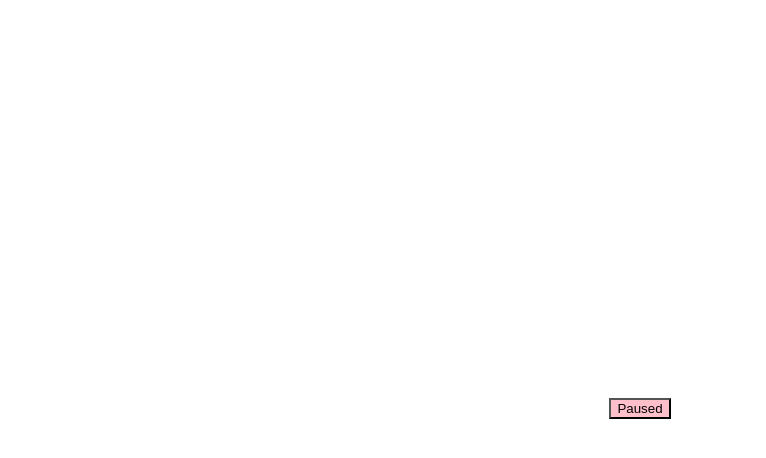
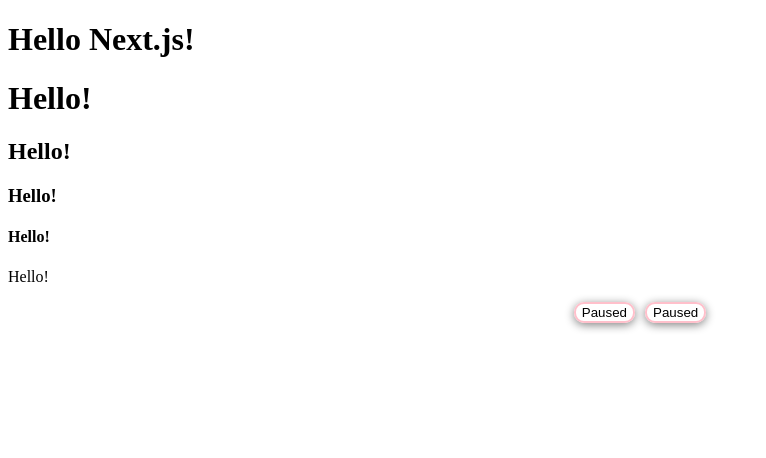
Before and after one commit to virtual-bar/multi-source-audio-POC, a Next.js app: page / in a window 1280 px wide. Shown: the top 458 px of the page, without its empty margins (0-766 px from the left). Built offline with nearby package versions, Linux system fonts and the light colour scheme.

Commit message:
working example

```diff
--- /dev/null
+++ b/components/AudioTrack.tsx
@@ -0,0 +1,25 @@
+import React, { useState, useEffect } from 'react';
+import { Button } from './styles';
+
+const Master = ({ audioElement }) => {
+  const [playing, setPlaying] = useState(false);
+
+  const togglePlaying = () => {
+    setPlaying(!playing);
+    audioElement.paused ? audioElement.play() : audioElement.pause();
+  };
+
+  return (
+    <>
+      <Button
+        data-playing={playing}
+        className="control-play"
+        role="switch"
+        onClick={togglePlaying}
+      >
+        {playing ? 'Playing' : 'Paused'}
+      </Button>
+    </>
+  );
+};
+export default Master;
--- a/components/Master.tsx
+++ b/components/Master.tsx
@@ -1,35 +1,33 @@
-import React, { useState, useEffect } from 'react';
+import React from 'react';
+import AudioTrack from './AudioTrack';
 import styled from 'styled-components';
-import { flexCentered, Button } from './styles';
+import { flexCentered } from '../components/styles';
 
 const ButtonContainer = styled.div`
-  height: 100vh;
-  width: 100%;
-  flex-direction: vertical;
-  ${flexCentered};
+  ${flexCentered}
 `;
 
-const Master = ({ audioElement }) => {
-  const [playing, setPlaying] = useState(false);
+const getAudio = source => {
+  if (typeof window !== 'undefined') {
+    const audio = new Audio(source);
+    return audio;
+  }
+};
 
-  const togglePlaying = () => {
-    setPlaying(!playing);
-    audioElement.paused ? audioElement.play() : audioElement.pause();
-  };
-
+const Master = () => {
   return (
     <>
+      <h1>Hello!</h1>
+      <h2>Hello!</h2>
+      <h3>Hello!</h3>
+      <h4>Hello!</h4>
+      <p>Hello!</p>
       <ButtonContainer>
-        <Button
-          data-playing={playing}
-          className="control-play"
-          role="switch"
-          onClick={togglePlaying}
-        >
-          {playing ? 'Playing' : 'Paused'}
-        </Button>
+        <AudioTrack audioElement={getAudio('/outfoxing.mp3')} />
+        <AudioTrack audioElement={getAudio('/fadedTwo.mp3')} />
       </ButtonContainer>
     </>
   );
 };
+
 export default Master;
--- a/components/index.ts
+++ b/components/index.ts
@@ -1 +1,2 @@
+export { default as AudioTrack } from './AudioTrack';
 export { default as Master } from './Master';
--- a/components/styles/Button.ts
+++ b/components/styles/Button.ts
@@ -1,7 +1,11 @@
 import styled from 'styled-components';
 
 const Button = styled.button`
-  background: pink;
+  margin: 0 5px;
+  background: transparent;
+  border 2px solid pink;
+  border-radius: 10px;
+  box-shadow: 0px 2px 10px gray;
   display: flex;
   align-items: center;
   justify-content: center;
--- a/pages/index.tsx
+++ b/pages/index.tsx
@@ -1,8 +1,13 @@
+import React, { useEffect, useState } from 'react';
 import Master from '../components/Master';
 
-//const audio = new Audio('/outfoxing.mp3');
-const faded = new Audio('/fadedTwo.mp3');
-
-const Home = () => <Master audioElement={faded} />;
+const Home = () => {
+  return (
+    <>
+      <h1>Hello Next.js!</h1>
+      <Master />
+    </>
+  );
+};
 
 export default Home;
```
